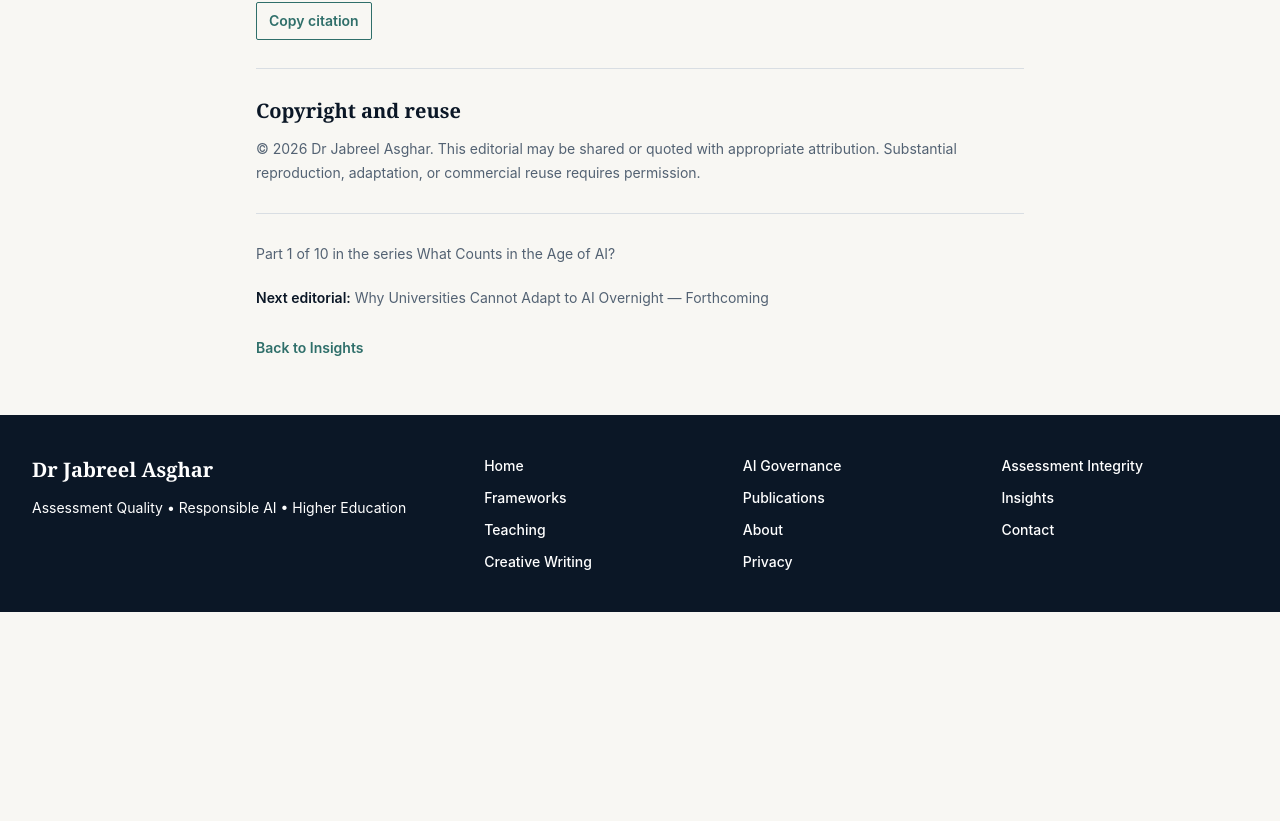
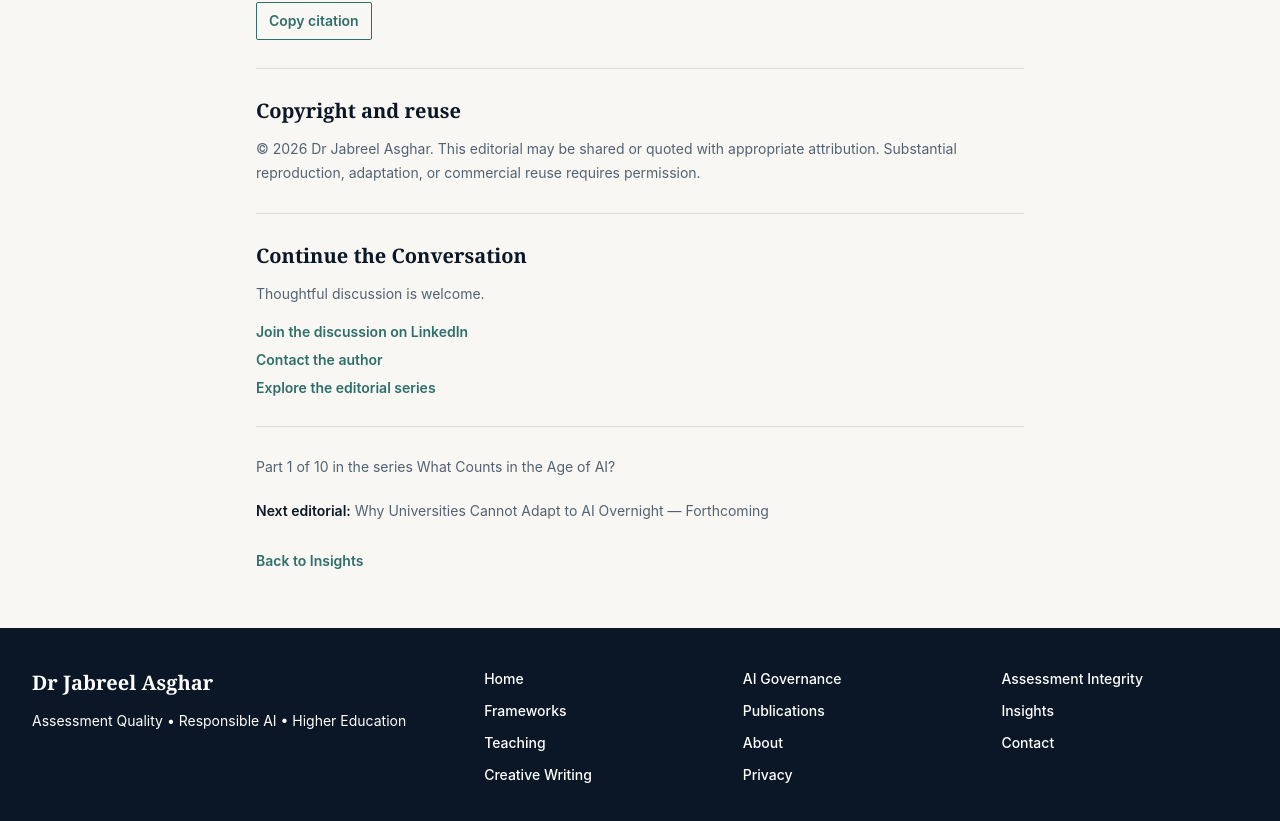
Before and after one commit to Jabreelasghar/jabreel-website, a Next.js app: page /insights/what-counts-as-learning-in-the-age-of-ai in a window 1280 px wide. Shown: the part 3229-4050 px from the top of the page. Before the commit the page ends 3841 px from the top, so only its background shows below. Built offline with nearby package versions, Linux system fonts and the light colour scheme.

Commit message:
Add editorial discussion links

```diff
--- /dev/null
+++ b/src/components/editorials/ContinueConversation.tsx
@@ -0,0 +1,22 @@
+import Link from "next/link";
+import type { Editorial } from "@/lib/editorials";
+
+export function ContinueConversation({ editorial }: { editorial: Editorial }) {
+  return (
+    <section className="mt-7 border-t border-line pt-7" aria-labelledby="continue-conversation">
+      <h2 id="continue-conversation" className="font-serif text-xl font-semibold text-oxford">Continue the Conversation</h2>
+      <p className="mt-3 text-sm leading-6 text-slate">Thoughtful discussion is welcome.</p>
+      <ul className="mt-4 space-y-2 text-sm font-semibold">
+        {editorial.linkedinDiscussionUrl ? (
+          <li>
+            <a className="text-moss hover:text-oxford" href={editorial.linkedinDiscussionUrl} target="_blank" rel="noopener noreferrer">
+              Join the discussion on LinkedIn
+            </a>
+          </li>
+        ) : null}
+        <li><Link className="text-moss hover:text-oxford" href="/contact">Contact the author</Link></li>
+        <li><Link className="text-moss hover:text-oxford" href="/insights">Explore the editorial series</Link></li>
+      </ul>
+    </section>
+  );
+}
--- a/src/components/editorials/EditorialPage.tsx
+++ b/src/components/editorials/EditorialPage.tsx
@@ -2,6 +2,7 @@ import Link from "next/link";
 import { Container } from "@/components/Container";
 import { EditorialCitation } from "@/components/editorials/EditorialCitation";
 import { EditorialReuseNotice } from "@/components/editorials/EditorialReuseNotice";
+import { ContinueConversation } from "@/components/editorials/ContinueConversation";
 import {
   type Editorial,
   getEditorialNeighbours,
@@ -79,6 +80,7 @@ export function EditorialPage({ editorial }: { editorial: Editorial }) {
             </section>
             <EditorialCitation editorial={editorial} />
             <EditorialReuseNotice editorial={editorial} />
+            <ContinueConversation editorial={editorial} />
             <EditorialSeriesNavigation editorial={editorial} />
             <Link className="mt-7 inline-block text-sm font-semibold text-moss hover:text-oxford" href="/insights">Back to Insights</Link>
           </footer>
--- a/src/data/editorials.json
+++ b/src/data/editorials.json
@@ -17,6 +17,7 @@
   "description": "An editorial examining how generative AI is changing evidence of learning, authorship, judgement, and assessment in higher education.",
   "pdf": "/downloads/insights/what-counts-as-learning-in-the-age-of-ai.pdf",
   "canonicalUrl": "https://jabreelasghar-website.vercel.app/insights/what-counts-as-learning-in-the-age-of-ai",
+  "linkedinDiscussionUrl": "https://www.linkedin.com/posts/jabreel1_read-the-editorial-httpslnkdind5efhexv-share-7485274754405335040-ay3n/",
   "about": "This editorial is the first in the ten-part series What Counts in the Age of AI?, which examines how generative AI is reshaping learning, institutional response, authorship, teaching, expertise, assessment, critical thinking, creativity, trust, and what remains distinctively human in higher education.",
   "paragraphs": [
     "The other day, I proudly showed my 12-year-old daughter a website I had designed with the help of an AI coding assistant. She adamantly rejected it as my work. Her academic training has taught her that working with AI tools is discouraged, even though she has been using AI effectively to understand complex concepts across the curriculum. At work, I have frequently heard people refer to AI use as if it were something to be concealed rather than acknowledged. Public debates also often frame AI as a competitor to human intelligence rather than as a catalyst for reconsidering how intelligence is demonstrated and assessed.",
--- a/src/lib/editorials.ts
+++ b/src/lib/editorials.ts
@@ -23,6 +23,7 @@ export type Editorial = {
   about?: string;
   paragraphs?: string[];
   category?: string;
+  linkedinDiscussionUrl?: string;
 };
 
 export const editorials = (catalogue.editorials as Editorial[]).slice().sort(
```
